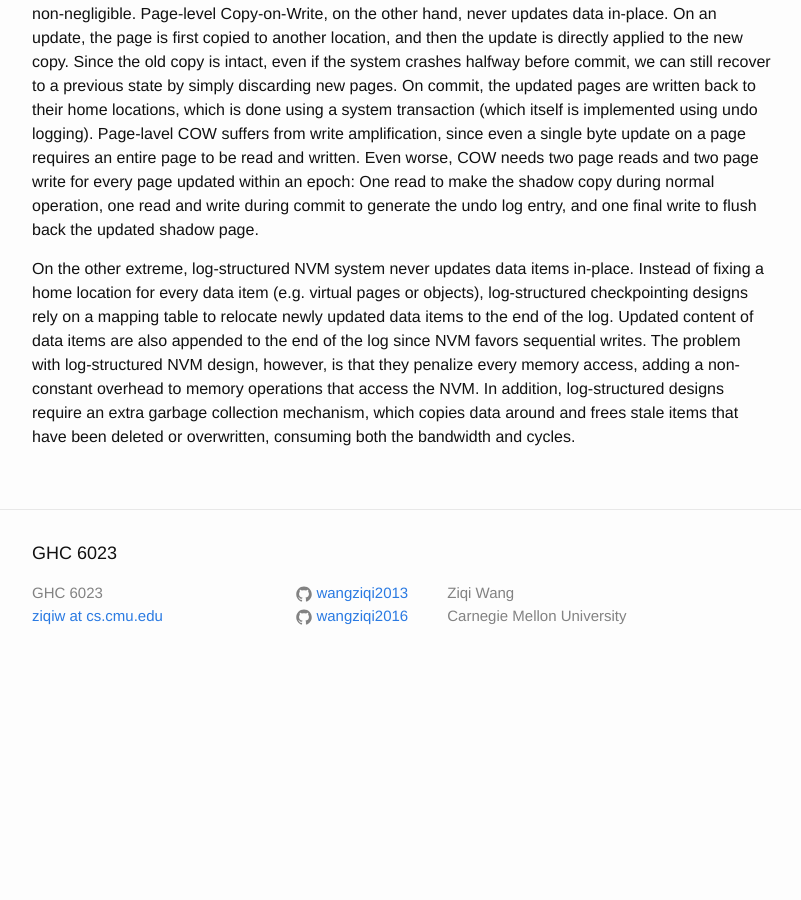
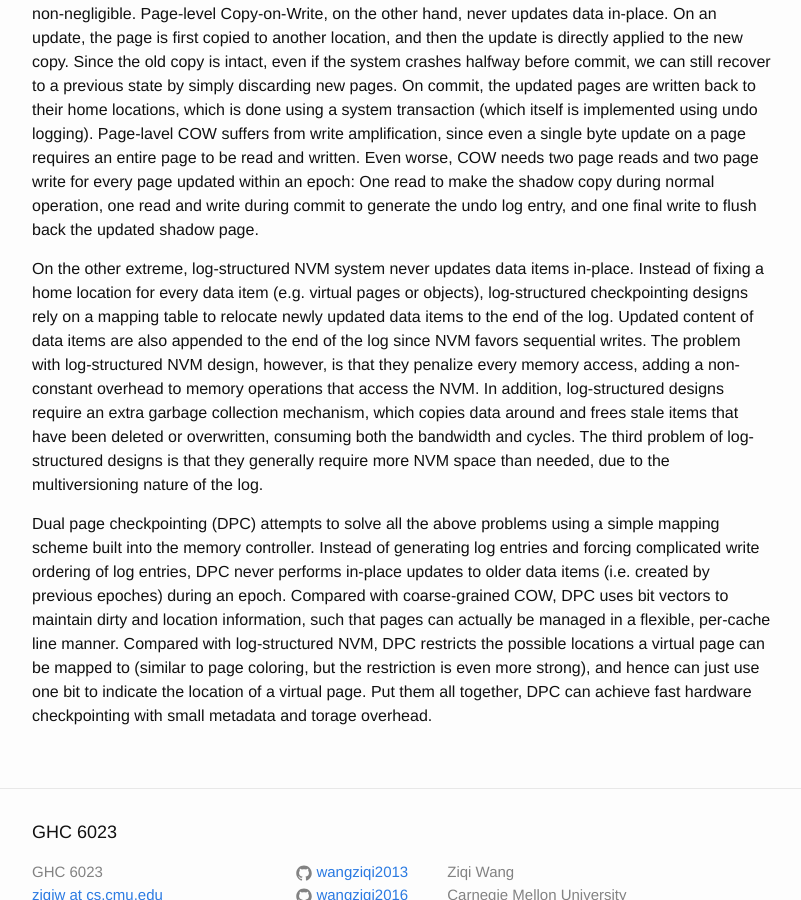
Before and after one commit to wangziqi2013/wangziqi2013.github.io, a Jekyll site: the page built from _posts/2019-03-05-Dual-Page-Ckpt.markdown, in a window 1280 px wide and 900 px high, scrolled down 724 px. Shown: the whole window, without its empty margins (238-1039 px from the left). Built offline with Jekyll 4.4.1, drawn with Linux system fonts in a browser that asks for light colours; before the commit the page ends 1411 px from its top, so only the background shows below that.

Commit message:
Adding DPC

```diff
--- a/_posts/2019-03-05-Dual-Page-Ckpt.markdown
+++ b/_posts/2019-03-05-Dual-Page-Ckpt.markdown
@@ -34,4 +34,14 @@ to relocate newly updated data items to the end of the log. Updated content of d
 end of the log since NVM favors sequential writes. The problem with log-structured NVM design, however, is that they
 penalize every memory access, adding a non-constant overhead to memory operations that access the NVM. In addition,
 log-structured designs require an extra garbage collection mechanism, which copies data around and frees stale items
-that have been deleted or overwritten, consuming both the bandwidth and cycles.
+that have been deleted or overwritten, consuming both the bandwidth and cycles. The third problem of log-structured
+designs is that they generally require more NVM space than needed, due to the multiversioning nature of the log.
+
+Dual page checkpointing (DPC) attempts to solve all the above problems using a simple mapping scheme built into the memory
+controller. Instead of generating log entries and forcing complicated write ordering of log entries, DPC never performs
+in-place updates to older data items (i.e. created by previous epoches) during an epoch. Compared with coarse-grained
+COW, DPC uses bit vectors to maintain dirty and location information, such that pages can actually be managed in a flexible,
+per-cache line manner. Compared with log-structured NVM, DPC restricts the possible locations a virtual page can be mapped
+to (similar to page coloring, but the restriction is even more strong), and hence can just use one bit to indicate the
+location of a virtual page. Put them all together, DPC can achieve fast hardware checkpointing with small metadata and
+torage overhead.
```
